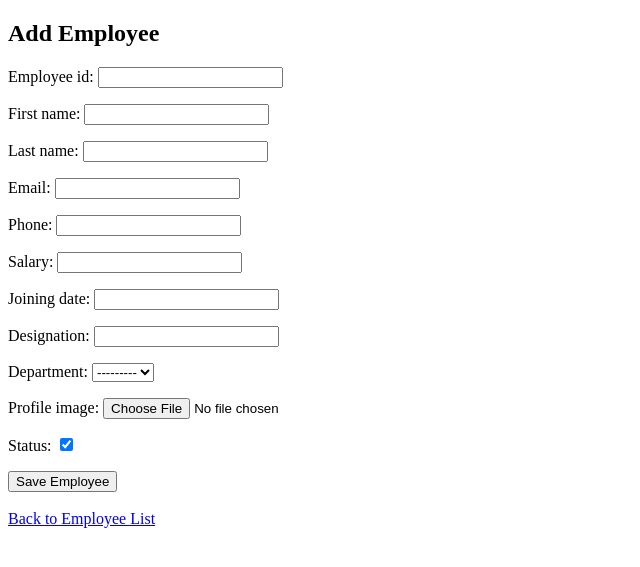
After one commit to Akhil8374/company-employee-portal-postgresql, a Django app: page /employees/create/ in a window 1280 px wide. The commit adds this page. Shown: the top 567 px of the page, without its empty margins (0-640 px from the left). Run offline with Django 5.2, Linux system fonts and the light colour scheme; data that the repository does not hold is empty.

Commit message:
feat: implement employee CRUD using generic views

```diff
--- a/company_portal/urls.py
+++ b/company_portal/urls.py
@@ -1,7 +1,17 @@
 from django.contrib import admin
 from django.urls import path, include
 
+from django.conf import settings
+from django.conf.urls.static import static
+
 urlpatterns = [
-    path('admin/', admin.site.urls),
-    path('', include('employees.urls')),
+    path("admin/", admin.site.urls),
+
+    path("", include("employees.urls")),
 ]
+
+if settings.DEBUG:
+    urlpatterns += static(
+        settings.MEDIA_URL,
+        document_root=settings.MEDIA_ROOT
+    )
--- /dev/null
+++ b/employees/forms.py
@@ -0,0 +1,82 @@
+from django import forms
+from django.utils import timezone
+import re
+
+from .models import Employee
+
+
+class EmployeeForm(forms.ModelForm):
+
+    class Meta:
+        model = Employee
+        fields = "__all__"
+
+    def clean_employee_id(self):
+        employee_id = self.cleaned_data["employee_id"]
+
+        if not re.match(r"^EMP\d+$", employee_id):
+            raise forms.ValidationError(
+                "Employee ID must be like EMP001"
+            )
+
+        employee = Employee.objects.filter(employee_id=employee_id)
+
+        if self.instance.pk:
+            employee = employee.exclude(pk=self.instance.pk)
+
+        if employee.exists():
+            raise forms.ValidationError(
+                "Employee ID already exists"
+            )
+
+        return employee_id
+
+    def clean_email(self):
+        email = self.cleaned_data["email"]
+
+        employee = Employee.objects.filter(email=email)
+
+        if self.instance.pk:
+            employee = employee.exclude(pk=self.instance.pk)
+
+        if employee.exists():
+            raise forms.ValidationError(
+                "Email already exists"
+            )
+
+        return email
+
+    def clean_salary(self):
+        salary = self.cleaned_data["salary"]
+
+        if salary < 10000:
+            raise forms.ValidationError(
+                "Minimum salary is 10000"
+            )
+
+        if salary > 500000:
+            raise forms.ValidationError(
+                "Maximum salary is 500000"
+            )
+
+        return salary
+
+    def clean_phone(self):
+        phone = self.cleaned_data["phone"]
+
+        if not re.match(r"^\d{10}$", phone):
+            raise forms.ValidationError(
+                "Phone number must contain exactly 10 digits"
+            )
+
+        return phone
+
+    def clean_joining_date(self):
+        joining_date = self.cleaned_data["joining_date"]
+
+        if joining_date > timezone.now().date():
+            raise forms.ValidationError(
+                "Joining date cannot be a future date"
+            )
+
+        return joining_date
--- a/employees/models.py
+++ b/employees/models.py
@@ -26,6 +26,12 @@ class Employee(models.Model):
         on_delete=models.CASCADE
     )
 
+    profile_image = models.ImageField(
+        upload_to="employees/",
+        blank=True,
+        null=True
+    )
+
     status = models.BooleanField(default=True)
 
     created_at = models.DateTimeField(auto_now_add=True)
--- /dev/null
+++ b/employees/templates/employees/create.html
@@ -0,0 +1,35 @@
+<!DOCTYPE html>
+<html>
+<head>
+    <title>Create Employee</title>
+</head>
+<body>
+
+<h2>Add Employee</h2>
+
+{% if messages %}
+    {% for message in messages %}
+        <p><strong>{{ message }}</strong></p>
+    {% endfor %}
+{% endif %}
+
+<form method="POST" enctype="multipart/form-data">
+
+    {% csrf_token %}
+
+    {{ form.as_p }}
+
+    <button type="submit">
+        Save Employee
+    </button>
+
+</form>
+
+<br>
+
+<a href="/employees/">
+    Back to Employee List
+</a>
+
+</body>
+</html>
--- a/employees/urls.py
+++ b/employees/urls.py
@@ -2,8 +2,37 @@ from django.urls import path
 from . import views
 
 urlpatterns = [
-    path('', views.home, name='home'),
-    path('about/', views.about, name='about'),
-    path('contact/', views.contact, name='contact'),
-    path('employees/', views.employees, name='employees'),
+    path("", views.home, name="home"),
+    path("about/", views.about, name="about"),
+    path("contact/", views.contact, name="contact"),
+
+    path(
+        "employees/",
+        views.EmployeeListView.as_view(),
+        name="employees",
+    ),
+
+    path(
+        "employees/create/",
+        views.EmployeeCreateView.as_view(),
+        name="create_employee",
+    ),
+
+    path(
+        "employees/<int:pk>/",
+        views.EmployeeDetailView.as_view(),
+        name="employee_detail",
+    ),
+
+    path(
+        "employees/update/<int:pk>/",
+        views.EmployeeUpdateView.as_view(),
+        name="update_employee",
+    ),
+
+    path(
+        "employees/delete/<int:pk>/",
+        views.EmployeeDeleteView.as_view(),
+        name="delete_employee",
+    ),
 ]
--- a/employees/views.py
+++ b/employees/views.py
@@ -1,23 +1,123 @@
-from django.shortcuts import render
+from django.contrib import messages
+from django.db.models import Q
+from django.core.paginator import Paginator
+from django.urls import reverse_lazy
+from django.views.generic import (
+    ListView,
+    DetailView,
+    CreateView,
+    UpdateView,
+    DeleteView,
+)
+from django.shortcuts import render, redirect, get_object_or_404
+
+from .models import Employee
+from .forms import EmployeeForm
+
 
 def home(request):
-    return render(request, 'employees/home.html')
+    return render(request, "employees/home.html")
+
 
 def about(request):
-    return render(request, 'employees/about.html')
+    return render(request, "employees/about.html")
+
 
 def contact(request):
-    return render(request, 'employees/contact.html')
+    return render(request, "employees/contact.html")
 
-def employees(request):
-    employee_list = [
-        {"id": 1, "name": "Akhil", "department": "IT"},
-        {"id": 2, "name": "Rahul", "department": "HR"},
-        {"id": 3, "name": "Priya", "department": "Finance"},
-    ]
 
-    return render(
-        request,
-        'employees/employees.html',
-        {'employees': employee_list}
-    )
+# Employee List + Search + Filter + Pagination
+class EmployeeListView(ListView):
+    model = Employee
+    template_name = "employees/employees.html"
+    context_object_name = "employees"
+    paginate_by = 10
+
+    def get_queryset(self):
+
+        queryset = Employee.objects.all().order_by("employee_id")
+
+        search = self.request.GET.get("search")
+        department = self.request.GET.get("department")
+        status = self.request.GET.get("status")
+
+        if search:
+            queryset = queryset.filter(
+                Q(employee_id__icontains=search)
+                | Q(first_name__icontains=search)
+                | Q(last_name__icontains=search)
+                | Q(email__icontains=search)
+                | Q(department__name__icontains=search)
+            )
+
+        if department:
+            queryset = queryset.filter(
+                department__name=department
+            )
+
+        if status == "active":
+            queryset = queryset.filter(status=True)
+
+        elif status == "inactive":
+            queryset = queryset.filter(status=False)
+
+        return queryset
+class EmployeeCreateView(CreateView):
+    model = Employee
+    form_class = EmployeeForm
+    template_name = "employees/create.html"
+    success_url = reverse_lazy("employees")
+
+    def form_valid(self, form):
+        messages.success(
+            self.request,
+            "Employee Created Successfully"
+        )
+        return super().form_valid(form)
+    def form_invalid(self, form):
+        messages.error(
+            self.request,
+            "Validation Failed"
+        )
+        return super().form_invalid(form)
+
+
+# Employee Detail
+class EmployeeDetailView(DetailView):
+    model = Employee
+    template_name = "employees/detail.html"
+    context_object_name = "employee"
+# Update Employee
+class EmployeeUpdateView(UpdateView):
+    model = Employee
+    form_class = EmployeeForm
+    template_name = "employees/update.html"
+    success_url = reverse_lazy("employees")
+    context_object_name = "employee"
+
+    def form_valid(self, form):
+        messages.success(
+            self.request,
+            "Employee Updated Successfully"
+        )
+        return super().form_valid(form)
+    def form_invalid(self, form):
+        messages.error(
+            self.request,
+            "Validation Failed"
+        )
+        return super().form_invalid(form)
+# Delete Employee
+class EmployeeDeleteView(DeleteView):
+    model = Employee
+    template_name = "employees/delete.html"
+    success_url = reverse_lazy("employees")
+    context_object_name = "employee"
+
+    def form_valid(self, form):
+        messages.success(
+            self.request,
+            "Employee Deleted Successfully"
+        )
+        return super().form_valid(form)
```
Also changed, not shown: employees/templates/employees/delete.html (added, +43 -0 lines), employees/templates/employees/detail.html (added, +48 -0 lines), employees/templates/employees/employees.html (+189 -8 lines), employees/templates/employees/update.html (added, +35 -0 lines), employees/migrations/0002_employee_profile_image.py (added).
